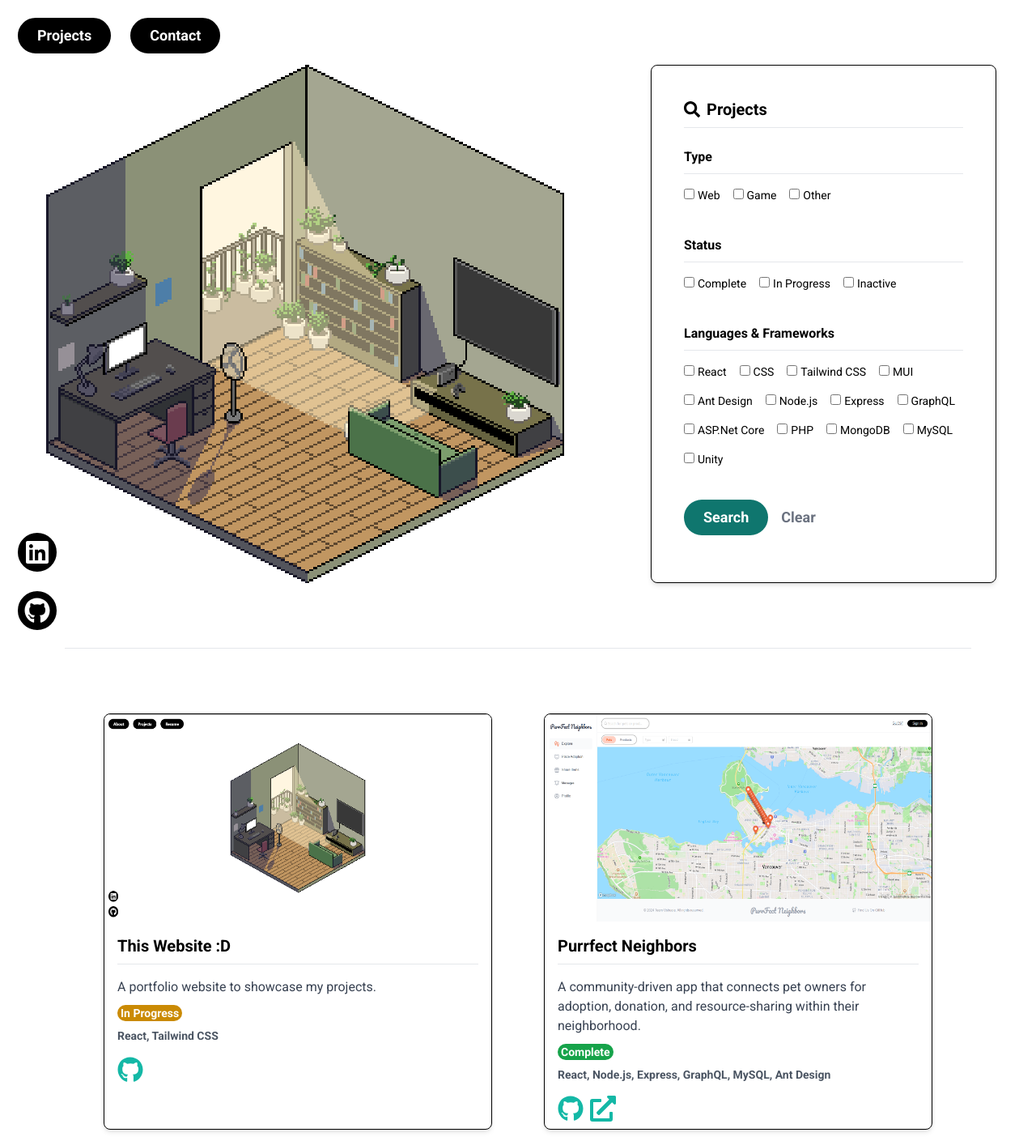
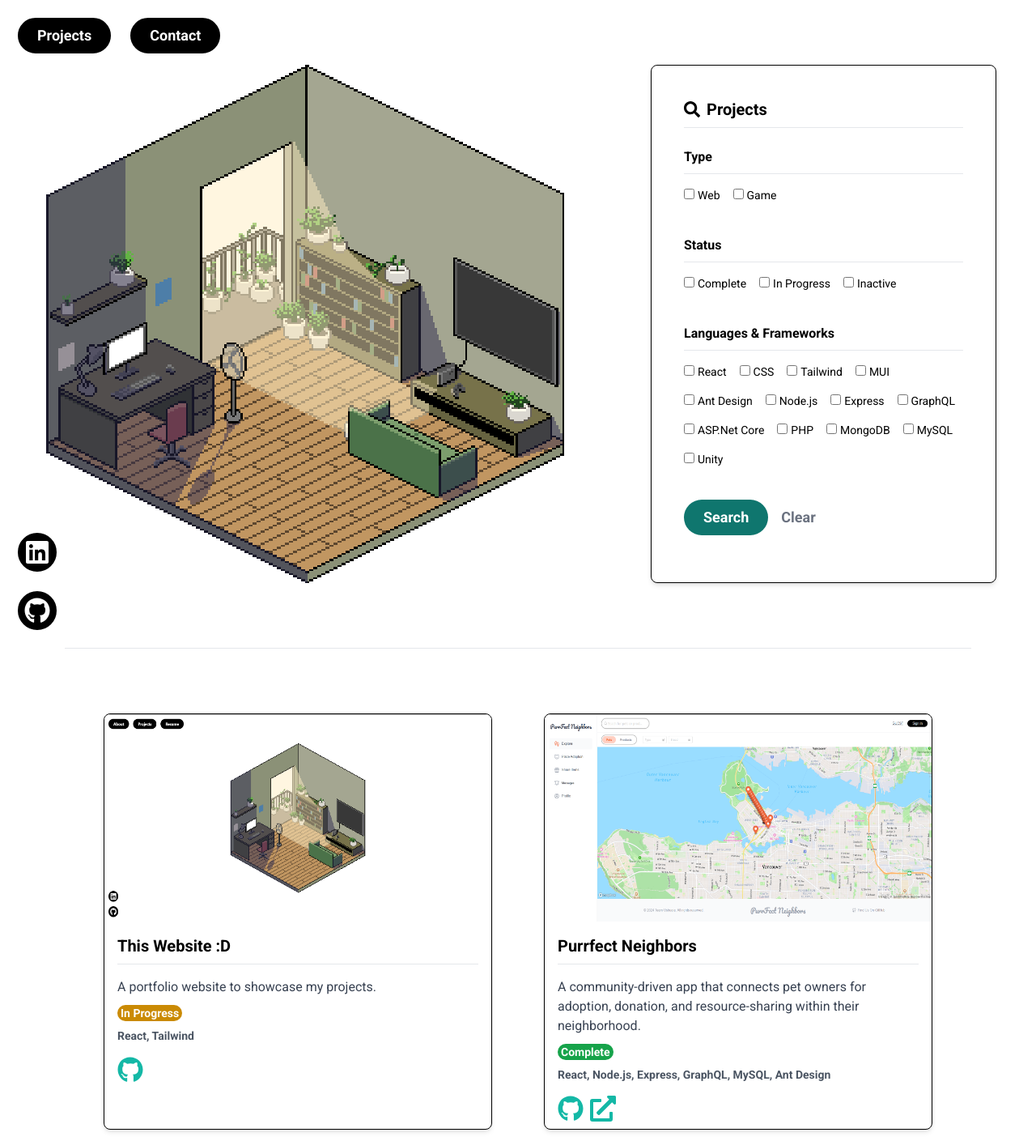
Before and after one commit to stahsin00/portfolio, a React (Vite) app: page /portfolio/projects in a window 1280 px wide. Shown: the top 1409 px of the page at 81% size. Built offline with nearby package versions, Linux system fonts and the light colour scheme.

Commit message:
image modal

```diff
--- /dev/null
+++ b/src/components/ImageModal.jsx
@@ -0,0 +1,21 @@
+import React from 'react';
+import { FaTimes } from 'react-icons/fa';
+
+function ImageModal({ selectedImage, setSelectedImage }) {
+
+    return (
+        <>
+        {
+            selectedImage ?
+            <div className="bg-black bg-opacity-70 w-screen h-screen p-0 m-0 fixed top-0 left-0 z-50 hidden lg:flex justify-center items-center" onClick={() => setSelectedImage(null)}>
+                <button className='text-white fixed top-5 right-5'><FaTimes size={32} /></button>
+                <img src={`/portfolio/assets/${selectedImage.image}`} alt={selectedImage.name} className="w-auto h-3/4" />
+            </div>
+            :
+            <></>
+        }
+        </>
+    );
+}
+
+export default ImageModal;
--- a/src/components/ProjectCard.jsx
+++ b/src/components/ProjectCard.jsx
@@ -1,7 +1,7 @@
 import React from 'react';
 import { FaGithub, FaExternalLinkAlt } from 'react-icons/fa';
 
-function ProjectCard({props}) {
+function ProjectCard({project, selectImage}) {
 
     function getColor(status) {
         switch (status) {
@@ -17,21 +17,21 @@ function ProjectCard({props}) {
     return (
         <div className="md:w-120 bg-white rounded-lg flex flex-wrap border border-black shadow-md">
             <div className='flex justify-center w-full'>
-                <img src={`/portfolio/assets/${props.image}`} alt={props.name} className="w-auto md:h-64 rounded-t-lg" />
+                <img src={`/portfolio/assets/${project.image}`} alt={project.name} className="w-auto md:h-64 rounded-t-lg cursor-pointer" onClick={() => selectImage()}/>
             </div>
             <div className="w-full h-64 overflow-auto scrollbar-thin scrollbar-thumb-black scrollbar-track-transparent scrollbar-thumb-rounded-lg scrollbar-track-rounded-full">
                 <div className="p-4">
-                    <h2 className="text-black text-xl font-bold mb-2">{props.name}</h2>
+                    <h2 className="text-black text-xl font-bold mb-2">{project.name}</h2>
                     <hr className='p-2'></hr>
-                    <p className="text-gray-700 mb-2">{props.description}</p>
-                    <div className={`${getColor(props.status)} text-white mb-2 px-1 text-sm font-bold rounded-full inline-block`}>{props.status}</div>
-                    <div className="text-gray-600 mb-4 text-sm font-bold">{props.techStack.join(', ')}</div>
+                    <p className="text-gray-700 mb-2">{project.description}</p>
+                    <div className={`${getColor(project.status)} text-white mb-2 px-1 text-sm font-bold rounded-full inline-block`}>{project.status}</div>
+                    <div className="text-gray-600 mb-4 text-sm font-bold">{project.techStack.join(', ')}</div>
                     <div className='flex gap-2'>
-                        {props.github && (
-                            <a href={props.github} target="_blank" rel="noreferrer" className="text-teal-500 hover:text-teal-700"><FaGithub size={32} /></a>
+                        {project.github && (
+                            <a href={project.github} target="_blank" rel="noreferrer" className="text-teal-500 hover:text-teal-700"><FaGithub size={32} /></a>
                         )}
-                        {props.link && (
-                            <a href={props.link} target="_blank" rel="noreferrer" className="text-teal-500 hover:text-teal-700"><FaExternalLinkAlt size={32} /></a>
+                        {project.link && (
+                            <a href={project.link} target="_blank" rel="noreferrer" className="text-teal-500 hover:text-teal-700"><FaExternalLinkAlt size={32} /></a>
                         )}
                     </div>
                 </div>
--- a/src/components/SearchCard.jsx
+++ b/src/components/SearchCard.jsx
@@ -4,9 +4,9 @@ import { FaSearch } from "react-icons/fa";
 function SearchCard(props) {
     const [searchQuery, setSearchQuery] = useState('');
 
-    const projectType = ['Web', 'Game', 'Other'];
+    const projectType = ['Web', 'Game'];
     const projectStatus = ['Complete', 'In Progress', 'Inactive'];
-    const techStack = ['React', 'CSS', 'Tailwind CSS', 'MUI', 'Ant Design', 'Node.js', 'Express', 'GraphQL', 'ASP.Net Core', 'PHP', 'MongoDB', 'MySQL', 'Unity'];
+    const techStack = ['React', 'CSS', 'Tailwind', 'MUI', 'Ant Design', 'Node.js', 'Express', 'GraphQL', 'ASP.Net Core', 'PHP', 'MongoDB', 'MySQL', 'Unity'];
 
     const handleSelectionChange = (type) => {
         props.setSelectedTypes(prevSelected =>
--- a/src/data/projects.json
+++ b/src/data/projects.json
@@ -4,7 +4,7 @@
       "type": "Web",
       "description": "A portfolio website to showcase my projects.",
       "status": "In Progress",
-      "techStack": ["React", "Tailwind CSS"],
+      "techStack": ["React", "Tailwind"],
       "image": "portfolio.png",
       "github": "https://github.com/stahsin00/portfolio.git"
     },
@@ -41,7 +41,7 @@
       "type": "Web",
       "description": "A language learning app that uses Google Translate API and ChatGPT API to generate stories and quizzes.",
       "status": "Complete",
-      "techStack": ["React", "Tailwind CSS"],
+      "techStack": ["React", "Tailwind"],
       "image": "fluentify.png",
       "github": "https://github.com/Zanzigzan/CPSC-2350-group-project.git",
       "link": "https://fluent-ify.netlify.app/"
--- a/src/pages/Projects.jsx
+++ b/src/pages/Projects.jsx
@@ -2,10 +2,12 @@ import React, { useState, useEffect, useRef } from 'react';
 import ProjectCard from '../components/ProjectCard';
 import SearchCard from '../components/SearchCard';
 import projects from '../data/projects.json';
+import ImageModal from '../components/ImageModal';
 
 function Projects() {
     const [filteredProjects, setFilteredProjects] = useState(projects);
     const [selectedTypes, setSelectedTypes] = useState([]);
+    const [selectedImage, setSelectedImage] = useState(null);
     const targetRef = useRef(null);
 
     useEffect(() => {
@@ -33,11 +35,12 @@ function Projects() {
                 <div className='flex flex-wrap justify-around xl:justify-between gap-4 sm:w-11/12 md:w-10/12 lg:w-4/5'>
                     {
                         filteredProjects.map((project) => (
-                            <ProjectCard key={project.name} props={project} />
+                            <ProjectCard key={project.name} project={project} selectImage={() => {setSelectedImage(project)}} />
                         ))
                     }
                 </div>
             </div>
+            <ImageModal selectedImage={selectedImage} setSelectedImage={setSelectedImage} />
         </div>
     );
 }
```
